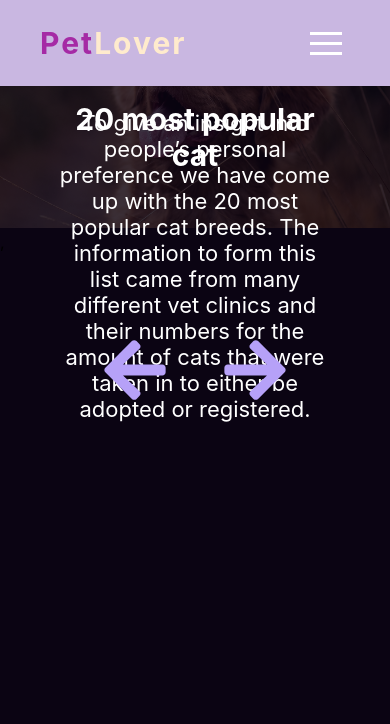
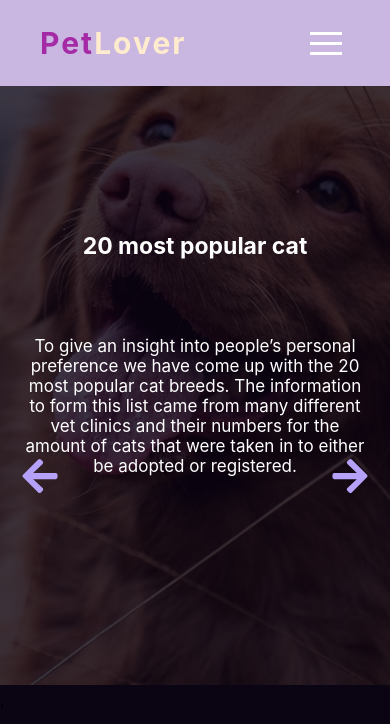
Before and after one commit to TsotneDarjania/company-website, a React (Create React App) app: page / in a window 390 px wide. Shown: the top 724 px of the page. Built offline with nearby package versions, Linux system fonts and the light colour scheme.

Commit message:
make slider responsive

```diff
--- a/src/components/slider/Slider.jsx
+++ b/src/components/slider/Slider.jsx
@@ -21,7 +21,7 @@ const Slider = () => {
     const [sliderIndex,setSlierIndex] = useState(1)
 
 
-    function getSliderImages(index){
+    function getSliderItems(index){
 
         let leftIndex = index - 1 < 0 ? 2 : index - 1;
         if(leftIndex > 2) leftIndex  = 0;
@@ -67,7 +67,7 @@ const Slider = () => {
   return (
     <div className='slider'>
 
-        {getSliderImages(sliderIndex)}
+        {getSliderItems(sliderIndex)}
 
         <div className="slider-buttons">
             <div onClick={() => { setSlierIndex((sliderIndex + (-1) + 3) % 3) }}  className="slider-arrow-button">
--- a/src/components/slider/slider.css
+++ b/src/components/slider/slider.css
@@ -10,22 +10,20 @@
 .slider-item{
     display: block;
     position: absolute;
+    width: 100%;
     transition: 0.6s;
     opacity: 0;
 }
 
 .slider-item-center{
-    width: 100%;
     left: 0%;
     opacity: 1;
 }
 .slider-item-right{
-    width: 100%;
     left: 100%;
     opacity: 0;
 }
 .slider-item-left{
-    width: 100%;
     left: -100%;
     opacity: 0;
 }
@@ -84,3 +82,100 @@
     left: 15%;
     top: 35%;
 }
+
+@media screen and (max-width : 1300px) {
+    .slider-title{
+        font-size: 30px;
+        width: 70%;
+        left: 15%;
+        top: 40%;
+    }
+    .slider-text{
+        font-size: 22px;
+        width: 70%;
+        left: 15%;
+        top: 48%;
+    }
+
+    .slider-arrow-button{
+        font-size: 50px;
+    }
+    .slider-buttons{
+        bottom: 50%;
+        padding: 0px 60px;
+    }
+}
+
+@media screen and (max-width : 900px) {
+    .slider-image{
+        margin-left: -65%;
+        width: 220%;
+    }
+    .slider-title{
+        font-size: 30px;
+        width: 90%;
+        left: 5%;
+        top: 20%;
+    }
+    .slider-text{
+        font-size: 22px;
+        width: 90%;
+        left: 5%;
+        top: 28%;
+    }
+
+    .slider-arrow-button{
+        font-size: 40px;
+    }
+    .slider-buttons{
+        bottom: 40%;
+        padding: 0px 20px;
+    }
+}
+
+@media screen and (max-width : 700px) {
+    .slider-title{
+        font-size: 23px;
+        top: 40%;
+    }
+    .slider-text{
+        font-size: 17px;
+        top: 48%;
+    }
+
+    .slider-arrow-button{
+        font-size: 40px;
+    }
+    .slider-buttons{
+        bottom: 30%;
+        padding: 0px 20px;
+    }
+
+}
+
+@media screen and (max-width : 500px) {
+    .slider-image{
+        margin-left: -93%;
+        width: 300%;
+    }
+}
+
+@media screen and (max-width : 400px) {
+    .slider-title{
+        left: 5%;
+        top: 30%;
+    }
+    .slider-text{
+        left: 5%;
+        top: 45%;
+    }
+
+    .slider-arrow-button{
+        font-size: 40px;
+    }
+    .slider-buttons{
+        bottom: 40%;
+        padding: 0px 20px;
+    }
+
+}
```
